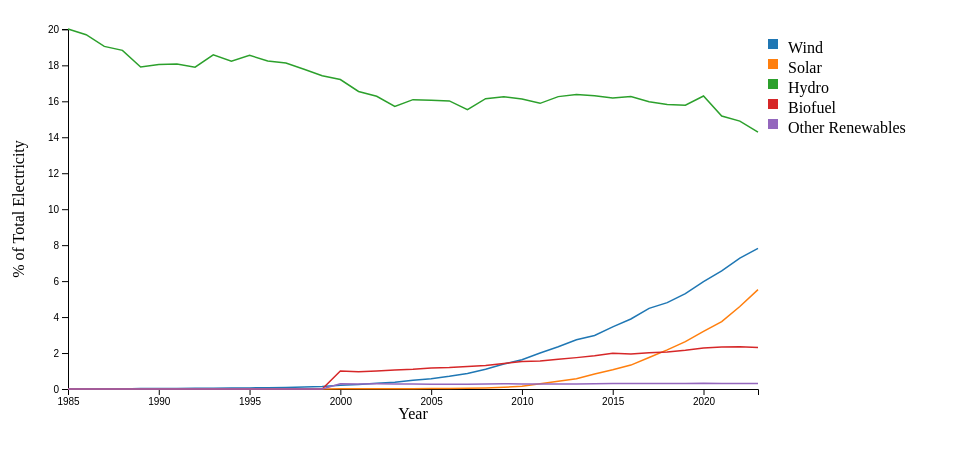
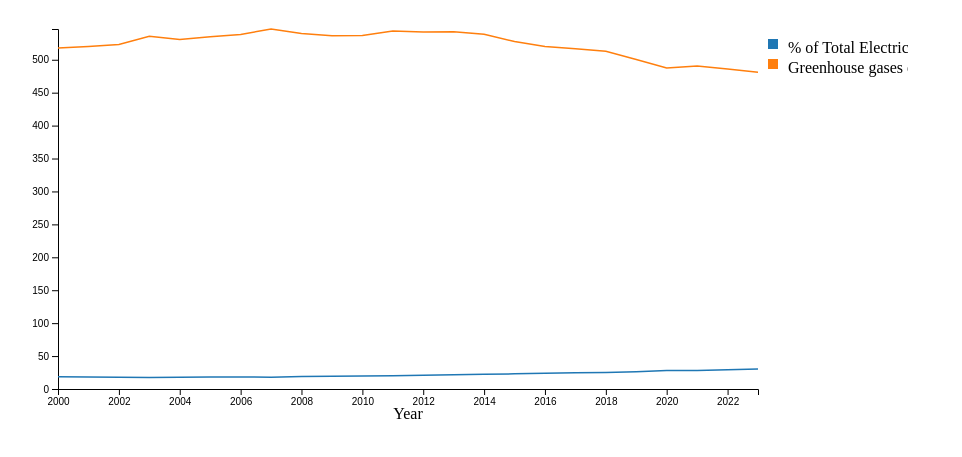
Before and after one commit to Vismayak/CS-416_Final_Project, a plain HTML site: page index.html in a window 1280 px wide. Shown: the part 61-518 px from the top of the page, without its empty margins (0-962 px from the left). Drawn offline with nearby package versions, Linux system fonts and the light colour scheme.

Commit message:
Have a multiline graph as well

```diff
--- a/index.html
+++ b/index.html
@@ -113,7 +113,7 @@
 
         function multiLineGraph(xAxisColumn, yJSON, yLabel, xLabel, svg, data) {
             // Set the dimensions and margins of the graph
-            const margin = {top: 10, right: 150, bottom: 30, left: 60};
+            const margin = {top: 10, right: 150, bottom: 30, left: 50};
             const width = +svg.attr("width")  - margin.left - margin.right;
             const height = +svg.attr("height")  - margin.top - margin.bottom;
             const g = svg.append("g")
@@ -211,7 +211,7 @@
 
             // Add legend
             const legend = g.append("g")
-                .attr("transform", `translate(${width + margin.left -50}, ${margin.top})`)
+                .attr("transform", `translate(${width + margin.left -40}, ${margin.top})`)
                 .selectAll("g")
                 .data(yAxisColumns)
                 .enter()
@@ -244,7 +244,15 @@
             "biofuel_share_elec": "Biofuel",
             "other_renewables_share_elec_exc_biofuel": "Other Renewables"
         };
-        multiLineGraph("year", sourcesJson,  "% of Total Electricity", "Year", d3.select("svg"), world_data);
+        // multiLineGraph("year", sourcesJson,  "% of Total Electricity", "Year", d3.select("svg"), world_data);
+
+        const carbonImpactJson = {
+            "renewables_share_elec": "% of Total Electricity from Renewables",
+            "carbon_intensity_elec": "Greenhouse gases emitted per unit of generated electricity"
+        };
+        // Multi-line graph with renewables and carbon intensity data to see impact, filter out 0 carbon intensity values
+        multiLineGraph("year", carbonImpactJson,  "", "Year", d3.select("svg"), world_data.filter(d => d.carbon_intensity_elec != 0));
+
         }
     </script>
 </body>
```
